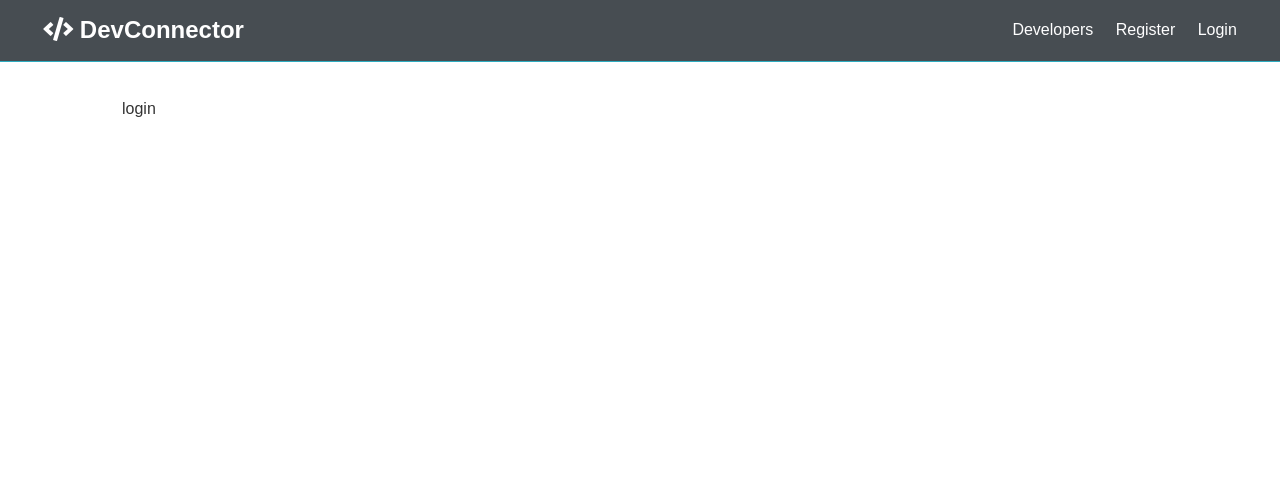
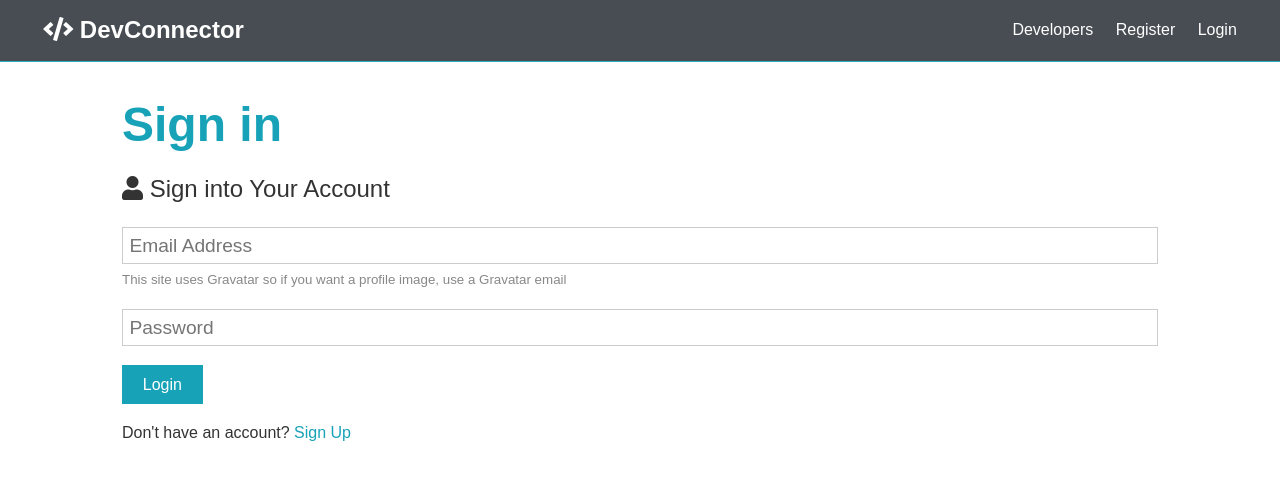
Before and after one commit to r-sabzi/talent-hub, a React (Create React App) app: page /login in a window 1280 px wide. Shown: the top 480 px of the page. Built offline with nearby package versions, Linux system fonts and the light colour scheme.

Commit message:
added login form

```diff
--- a/src/components/Auth/Login.js
+++ b/src/components/Auth/Login.js
@@ -1,11 +1,57 @@
-import React from 'react'
+import React, { useState } from "react";
+import { Link } from "react-router-dom";
 
 const Login = () => {
+  const [formData, setFormData] = useState({
+    email: "",
+    password: ""
+  });
+  const { email, password } = formData;
+
+  const onChange = e =>
+    setFormData({ ...formData, [e.target.name]: e.target.value });
+  const onSubmit = e => {
+    e.preventDefault();
+    console.log("success");
+  };
+
   return (
-    <div>
-      login
-    </div>
-  )
-}
+    <>
+      <h1 className="large text-primary">Sign in</h1>
+      <p className="lead">
+        <i className="fas fa-user"/> Sign into Your Account
+      </p>
+      <form className="form" onSubmit={e => onSubmit(e)}>
+        <div className="form-group">
+          <input
+            type="email"
+            placeholder="Email Address"
+            name="email"
+            value={email}
+            onChange={e => onChange(e)}
+          />
+          <small className="form-text">
+            This site uses Gravatar so if you want a profile image, use a
+            Gravatar email
+          </small>
+        </div>
+        <div className="form-group">
+          <input
+            type="password"
+            placeholder="Password"
+            name="password"
+            minLength="6"
+            value={password}
+            onChange={e => onChange(e)}
+          />
+        </div>
+        <input type="submit" className="btn btn-primary" value="Login" />
+      </form>
+      <p className="my-1">
+        Don't have an account? <Link to="/register">Sign Up</Link>
+      </p>
+    </>
+  );
+};
 
-export default Login
+export default Login;
--- a/src/components/Auth/Register.js
+++ b/src/components/Auth/Register.js
@@ -1,4 +1,5 @@
 import React, { useState } from "react";
+import { Link } from "react-router-dom";
 
 const Register = () => {
   const [formData, setFormData] = useState({
@@ -16,7 +17,7 @@
     if (password !== password2) {
       console.log("password do not match");
     } else {
-      console.log(formData);
+      console.log("success");
     }
   };
 
@@ -73,7 +74,7 @@
         <input type="submit" className="btn btn-primary" value="Register" />
       </form>
       <p className="my-1">
-        Already have an account? <a href="login.html">Sign In</a>
+        Already have an account? <Link to="/login">Sign In</Link>
       </p>
     </>
   );
```
